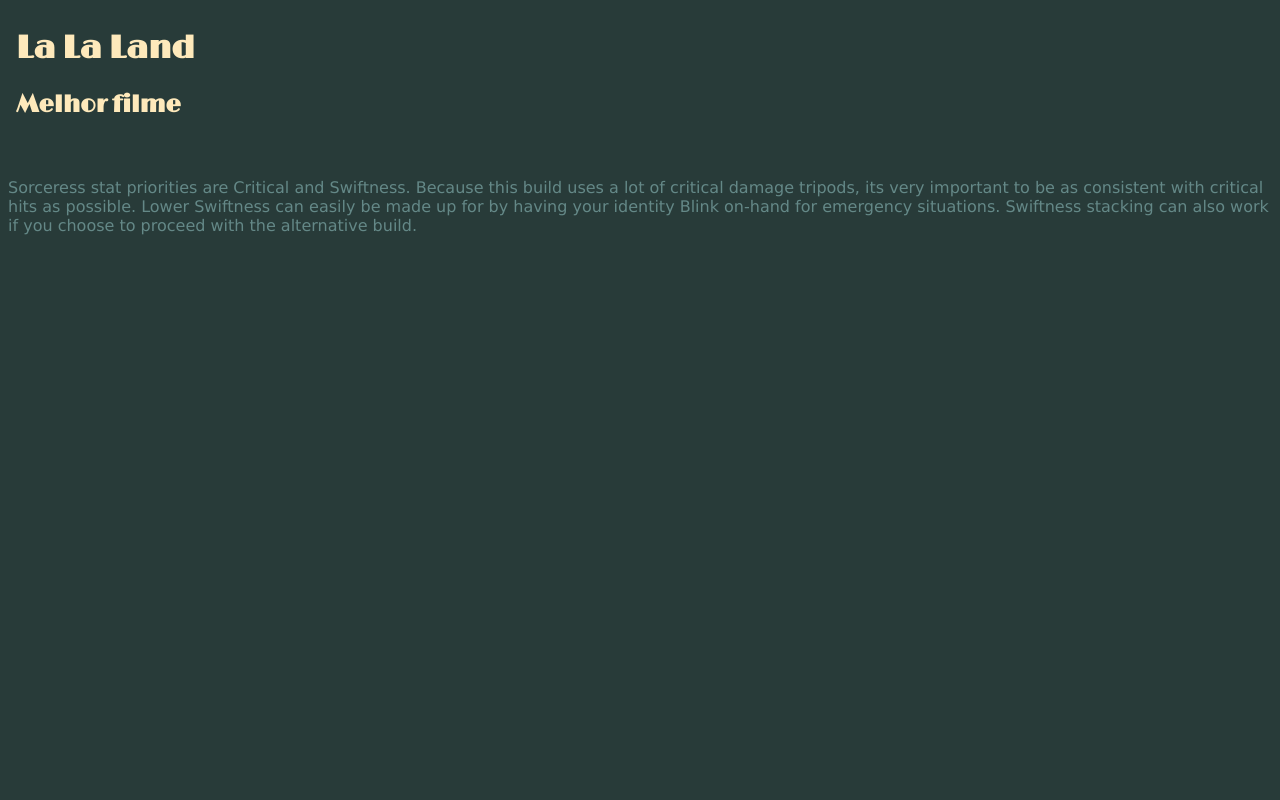
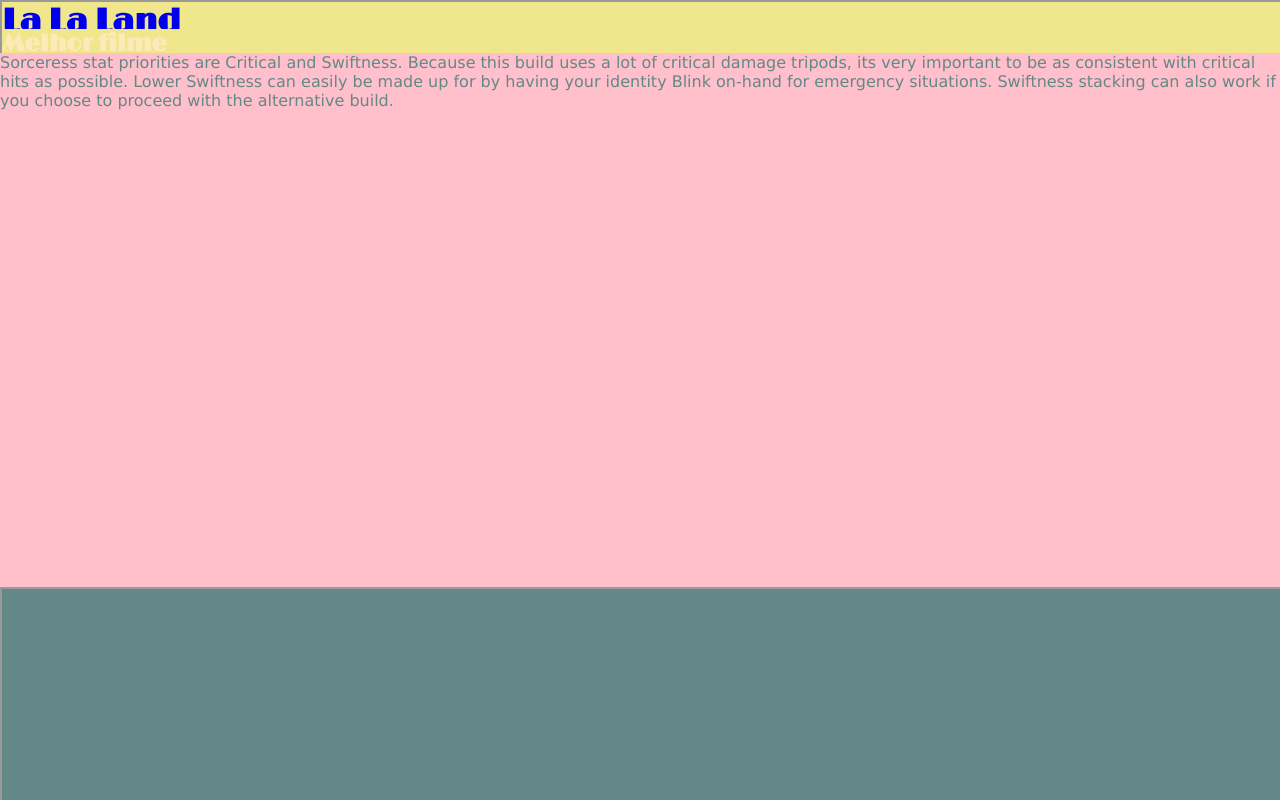
Before and after one commit to luizacampello/Projeto_M08_LetsCode, a plain HTML site: page index.html in a window 1280 px wide. Drawn offline with nearby package versions, Linux system fonts and the light colour scheme; files whose address does not match are found by name.

Commit message:
commit attempt to fix scroolbars and header and footer position

```diff
--- a/css/sharedStyle.css
+++ b/css/sharedStyle.css
@@ -1,6 +1,6 @@
 @import url('https://fonts.googleapis.com/css?family=Limelight');
 
-* {background-color: #283B39}
+/* * {background-color: #283B39} */
 
 h1{
     font-family: 'Limelight', cursive;
@@ -17,12 +17,52 @@ p{
     color: #648887;
 }
 
-.headerIframe{
+/* .headerIframe{
+    flex-flow: column;
     border: none;
-    height: 150px;
+    overflow: hidden;
+    width: 100%;
+    height: 10em;
 }
 
 .footerIframe{
+    flex-shrink: 0;
+    background-color: #648887;
     border: none;
-    height: 300px;
-}
+    width: 100%;
+    height: 20em;
+} */
+
+* {
+    height: 100%;
+    width: 100%;
+    padding: 0;
+    margin: 0;
+    overflow-x: hidden;
+    }
+
+    body {
+    display: flex;
+    flex-direction: column;
+    }
+
+    header {
+    height: 5em;
+    background-color: khaki;
+    border: none;
+    width: 100%;
+    }
+
+    main {
+    flex: auto;
+    background-color: pink;
+    border: none;
+    width: 100%;
+    }
+
+    footer {
+    height: 20em;
+    background-color: #648887;
+    border: none;
+    width: 100%;
+    }
--- a/index.html
+++ b/index.html
@@ -8,16 +8,20 @@
     <title>Algum Nome Bom</title>
 </head>
 <body>
-    <iframe class="headerIframe" src="./shared/header.html"></iframe>
+    <header>
+        <iframe class="headerIframe" src="./shared/header.html"></iframe>
+    </header>
 
     <main>
+
     <p>Sorceress stat priorities are Critical and Swiftness. Because this build uses a lot of critical damage tripods,
         its very important to be as consistent with critical hits as possible. Lower Swiftness can easily be made up for by having your identity Blink on-hand for emergency situations.
         Swiftness stacking can also work if you choose to proceed with the alternative build.</p>
 
     </main>
-
-    <iframe class="footerIframe" src="./shared/footer.html"></iframe>
+    <footer>
+        <iframe class="footerIframe" src="./shared/footer.html"></iframe>
+    </footer>
 
 </body>
 </html>
--- a/shared/footer.html
+++ b/shared/footer.html
@@ -7,6 +7,8 @@
     <title>Footer</title>
 </head>
 <body>
-
+    <p>
+        ASSDAAAAAAAAAAAAAAAAAAAAAAAAAAAAAAAAAAAAAAAAAAAAAAAAAAAAAAAAAAAAAAAAAAAAaaaaaaaaaaaaaaSSSSSSSSSSSSSSSSSSASADSA
+    </p>
 </body>
 </html>
--- a/shared/header.html
+++ b/shared/header.html
@@ -7,8 +7,10 @@
     <title>Header</title>
 </head>
 <body>
-    <h1>La La Land</h1>
+    <h1>
+        <a href="../index.html" target="_top">La La Land</a>
+    </h1>
     <h2>Melhor filme</h2>
-    </hr>
+
 </body>
 </html>
```
Also changed, not shown: experiences.html (+7 -2 lines).
